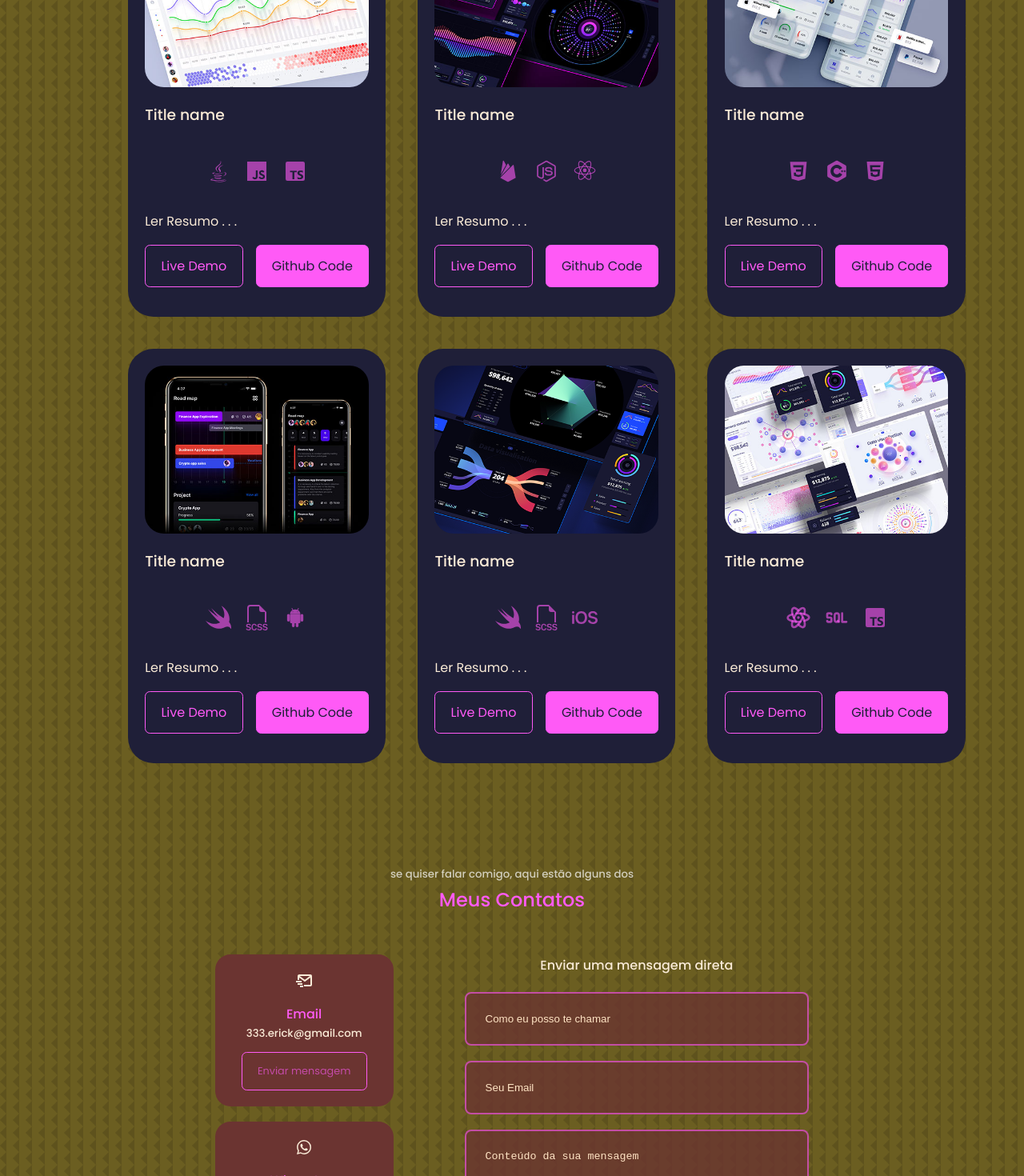
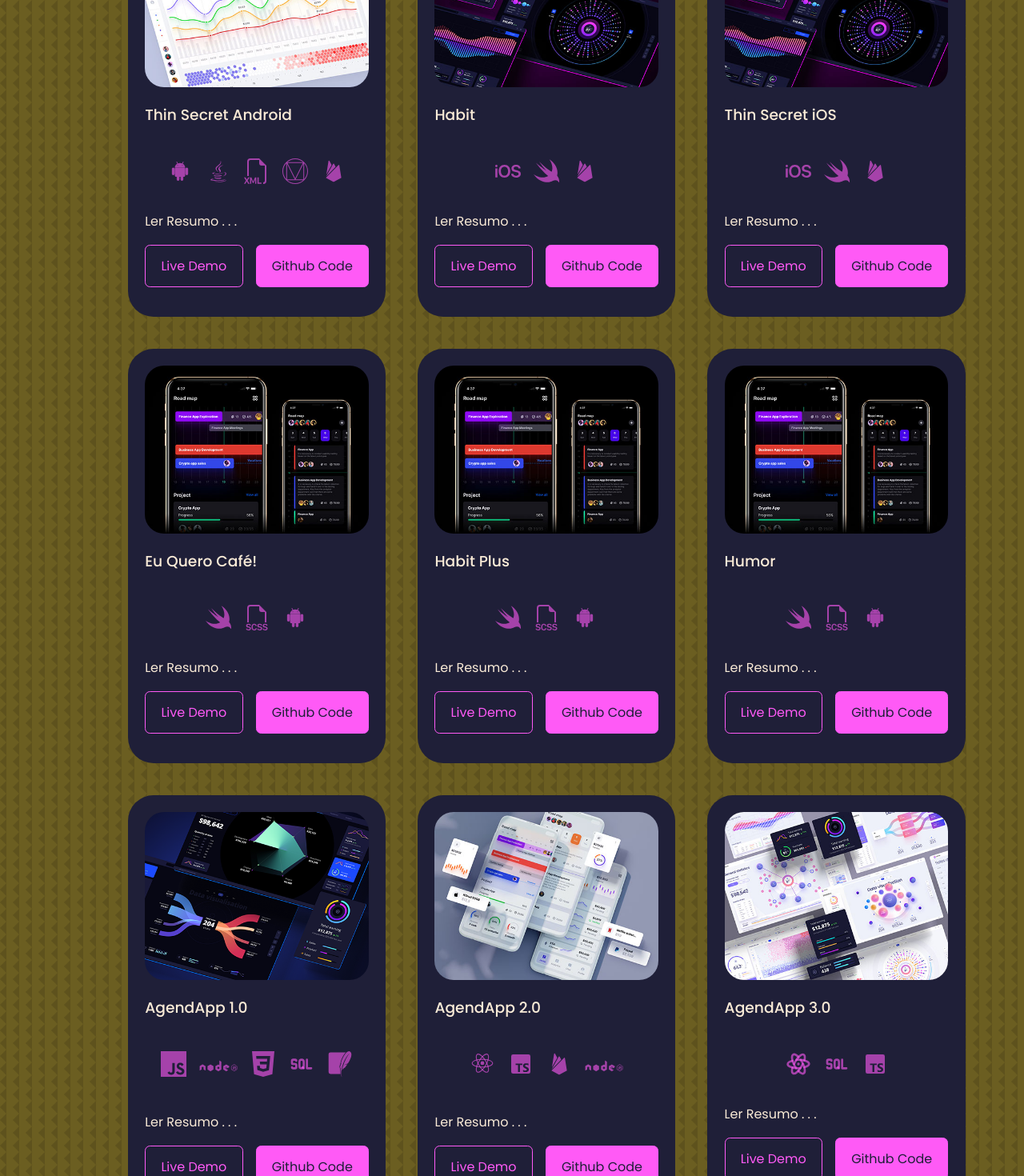
Before and after one commit to lamenkazu/portifolio, a React (Vite) app: page / in a window 1280 px wide. Shown: the part 2720-4190 px from the top of the page at 80% size. Built offline with nearby package versions, Linux system fonts and the light colour scheme.

Commit message:
Edit PortfolioData Not Completed / details changed

```diff
--- a/src/components/nav/Nav.jsx
+++ b/src/components/nav/Nav.jsx
@@ -29,7 +29,7 @@ const Nav = () => {
         const sectionHeight = section.offsetHeight;
 
         if (
-          scrollPosition >= sectionOffsetTop - windowHeight * 0.9 &&
+          scrollPosition >= sectionOffsetTop - windowHeight * 0.7 &&
           (scrollPosition < sectionOffsetTop + sectionHeight ||
             scrollPosition >= documentHeight - windowHeight - footer.offsetHeight)
         ) {
@@ -48,7 +48,7 @@ const Nav = () => {
 
       // Verificar se o scrollPosition está no header
       if (
-        scrollPosition < header.offsetHeight
+        scrollPosition < header.offsetHeight - 300
       ) {
         setActiveNav('#');
       }
--- a/src/components/portfolio/portfolio.css
+++ b/src/components/portfolio/portfolio.css
@@ -33,6 +33,7 @@
 }
 
 .portfolio__item p.expanded {
+    font-size: small;
     max-height: 100%;
     cursor: default;
 
@@ -54,6 +55,10 @@
     color: var(--color-primary-variant);
     transition: color 0.3s ease;
   }
+
+.big{
+    font-size: 3rem;
+}
 
   .portfolio__item-tec .tec-icon.hovered {
     color: #b23;
--- a/src/data/portfolioData.jsx
+++ b/src/data/portfolioData.jsx
@@ -9,35 +9,36 @@ import { BiLogoJava, BiLogoJavascript, BiLogoTypescript,
         BiLogoFirebase, BiLogoNodejs, BiLogoReact, BiLogoCss3,
         BiLogoCPlusPlus, BiLogoHtml5, BiLogoAndroid} from 'react-icons/bi'
 import {GrSwift} from 'react-icons/gr'
-import {BsFiletypeScss} from 'react-icons/bs'
-import {SiIos} from 'react-icons/si'
+import {BsFiletypeScss, BsFiletypeXml} from 'react-icons/bs'
+import {SiCss3, SiIos, SiJavascript, SiMaterialdesign, SiSqlite} from 'react-icons/si'
 import {TbBrandReactNative, TbSql} from 'react-icons/tb'
+import {DiNodejs} from 'react-icons/di'
 
 const portfolioData = [
     {
       id: 1,
       image: IMG1,
-      tecs: [<BiLogoJava/>, <BiLogoJavascript/>, <BiLogoTypescript/>],
-      title: "Title name",
-      resume: "Lorem Ipsum is simply dummy text of the printing and typesetting industry. Lorem Ipsum has been the industry's standard dummy text ever since the 1500s, when an unknown printer took a galley of type and scrambled it to make a type specimen book. It has survived not only five centuries, but also the leap into electronic typesetting, remaining essentially unchanged.",
-      github: "https://github.com/lamenkazu",
-      demo: "https://github.com/jemaf"
+      tecs: [<BiLogoAndroid/>, <BiLogoJava/>, <BsFiletypeXml/>, <SiMaterialdesign/>, <BiLogoFirebase/>],
+      title: "Thin Secret Android",
+      resume: "Nessa versão produzida em Android, o ThinSecret é uma versão réplica do aplicativo FatSecret, contador de nutrientes e calorias. Seu objetivo é tornar o cálculo de IDR mais flexível de acordo com as necessidades do usuário, sem tendenciar o código para a perda de peso. Com uma gama de 45 opções de dieta para alcançar seus objetivos, o usuário tem uma ampla cama de escolhas.",
+      github: "https://github.com/lamenkazu/ThinSecret",
+      demo: "#"
     },
     {
       id: 2,
       image: IMG2,
-      tecs: [<BiLogoFirebase/>, <BiLogoNodejs/>, <BiLogoReact/>],
-      title: "Title name",
-      resume: "Lorem Ipsum is simply dummy text of the printing and typesetting industry. Lorem Ipsum has been the industry's standard dummy text ever since the 1500s, when an unknown printer took a galley of type and scrambled it to make a type specimen book. It has survived not only five centuries, but also the leap into electronic typesetting, remaining essentially unchanged.",
+      tecs: [<SiIos/>, <GrSwift/>, <BiLogoFirebase/>],
+      title: "Habit",
+      resume: "Hab",
       github: "https://github.com/lamenkazu",
       demo: "https://github.com/jemaf"
     },
     {
       id: 3,
-      image: IMG3,
-      tecs: [<BiLogoCss3/>, <BiLogoCPlusPlus/>, <BiLogoHtml5/>],
-      title: "Title name",
-      resume: "Lorem Ipsum is simply dummy text of the printing and typesetting industry. Lorem Ipsum has been the industry's standard dummy text ever since the 1500s, when an unknown printer took a galley of type and scrambled it to make a type specimen book. It has survived not only five centuries, but also the leap into electronic typesetting, remaining essentially unchanged.",
+      image: IMG2,
+      tecs: [<SiIos/>, <GrSwift/>, <BiLogoFirebase/>],
+      title: "Thin Secret iOS",
+      resume: "Em sua versão iOS, o ThinSecret foi um re-trabalho do ThinSecret para Android. Criado no padrão arquitetural MVVM, ele utiliza o mesmo banco de dados no Firebase, porém o design foi refeito para se adequar melhor ao iPhone. O trabalho é menos desenvolvido, por falta de tempo com o material necessário, porém segue os mesmos padrões de requisitos e regras de negócio foram implementados.",
       github: "https://github.com/lamenkazu",
       demo: "https://github.com/jemaf"
     },
@@ -45,29 +46,83 @@ const portfolioData = [
       id: 4,
       image: IMG4,
       tecs: [<GrSwift/>, <BsFiletypeScss/>, <BiLogoAndroid/>],
-      title: "Title name",
-      resume: "Lorem Ipsum is simply dummy text of the printing and typesetting industry. Lorem Ipsum has been the industry's standard dummy text ever since the 1500s, when an unknown printer took a galley of type and scrambled it to make a type specimen book. It has survived not only five centuries, but also the leap into electronic typesetting, remaining essentially unchanged.",
+      title: "Eu Quero Café!",
+      resume: "Aplicação e desenvolvimento de conceitos avançados em estruturas de dados, como Grafos, Listas Encadeadas, Hash, Métodos de Ordenação, dentre outros, para protótipo de rede social funcional no terminal. Apesar da falta de conectividade com a Internet e uma interface adequada, as funcionalidades de uma rede social foram implementadas através de estruturas de dadas criadas por mim mesmo, como trabalho de entrega da disciplina de AEDS. Gosto de mostrar esse projeto, pois foi um marco no meu aprendizado aprofundado de estruturas de dados, como construí-las e operar sobre elas.",
       github: "https://github.com/lamenkazu",
       demo: "https://github.com/jemaf"
     },
     {
       id: 5,
-      image: IMG5,
-      tecs: [<GrSwift/>, <BsFiletypeScss/>, <SiIos/>],
-      title: "Title name",
-      resume: "Lorem Ipsum is simply dummy text of the printing and typesetting industry. Lorem Ipsum has been the industry's standard dummy text ever since the 1500s, when an unknown printer took a galley of type and scrambled it to make a type specimen book. It has survived not only five centuries, but also the leap into electronic typesetting, remaining essentially unchanged.",
+      image: IMG4,
+      tecs: [<GrSwift/>, <BsFiletypeScss/>, <BiLogoAndroid/>],
+      title: "Habit Plus",
+      resume: "Aplicação e desenvolvimento de conceitos avançados em estruturas de dados, como Grafos, Listas Encadeadas, Hash, Métodos de Ordenação, dentre outros, para protótipo de rede social funcional no terminal. Apesar da falta de conectividade com a Internet e uma interface adequada, as funcionalidades de uma rede social foram implementadas através de estruturas de dadas criadas por mim mesmo, como trabalho de entrega da disciplina de AEDS. Gosto de mostrar esse projeto, pois foi um marco no meu aprendizado aprofundado de estruturas de dados, como construí-las e operar sobre elas.",
       github: "https://github.com/lamenkazu",
       demo: "https://github.com/jemaf"
     },
     {
       id: 6,
+      image: IMG4,
+      tecs: [<GrSwift/>, <BsFiletypeScss/>, <BiLogoAndroid/>],
+      title: "Humor",
+      resume: "Aplicação e desenvolv.",
+      github: "https://github.com/lamenkazu",
+      demo: "https://github.com/jemaf"
+    },
+    {
+      id: 7,
+      image: IMG5,
+      tecs: [<SiJavascript/>, <DiNodejs className='big'/>, <SiCss3/>, <TbSql/>, <SiSqlite/>],
+      title: "AgendApp 1.0",
+      resume: "Versão protótipo de um aplicativo de agendamentos. É um projeto simples que visava compreender fundamentos básicos de front e backend, lidando com interações com usuários e operações no banco de dados de forma simples. Front criado com template engine EJS, backend em NodeJs, utilizando Express.",
+      github: "https://github.com/lamenkazu",
+      demo: "https://github.com/jemaf"
+    },
+    {
+      id: 8,
+      image: IMG3,
+      tecs: [<BiLogoReact/>, <BiLogoTypescript/>, <BiLogoFirebase/>, <DiNodejs className='big'/>, ],
+      title: "AgendApp 2.0",
+      resume: "AgendApp 2.0 é basicamente a mesma implementação simples da versão 1.0, o que muda nessa versão são as tecnologias utilizadas. Implementado em padrão arquitetural MVC, a nova versão trás o React utilizando Typescript, junto de um banco de dados noSQL Firebase e uma estilização SCSS. Do mesmo modo que a primeira versão foi uma versão de estudos, essa aplicação serviu pra aplicar os conceitos das novas tecnologias que eu aprendi.",
+      github: "https://github.com/lamenkazu",
+      demo: "https://github.com/jemaf"
+    },
+    {
+      id: 9,
       image: IMG6,
       tecs: [<TbBrandReactNative/>, <TbSql/>, <BiLogoTypescript/>],
-      title: "Title name",
-      resume: "Lorem Ipsum is simply dummy text of the printing and typesetting industry. Lorem Ipsum has been the industry's standard dummy text ever since the 1500s, when an unknown printer took a galley of type and scrambled it to make a type specimen book. It has survived not only five centuries, but also the leap into electronic typesetting, remaining essentially unchanged.",
+      title: "AgendApp 3.0",
+      resume: "A versão 3.0 do AgendApp, ao invés de trazer novas tecnologias, trás novos conhecimentos de sistemas como um todo. Implementada em MVC e EJS como na primeira versão, utilizando MySQL em um servidor NodeJs. O que mudou dessa vez foi excepcionalmente a qualidade do código, aplicação de conceitos de Engenharia de Software, implementação avançada de um banco de dados relacional bem planejado, uma API própria com alto padrão de regras de negócio. Uma versão mais complexa e bem feita das versões anteriores, porém com as mesmas funções básicas.",
       github: "https://github.com/lamenkazu",
       demo: "https://github.com/jemaf"
-    }
+    },
+    {
+      id: 10,
+      image: IMG4,
+      tecs: [<GrSwift/>, <BsFiletypeScss/>, <BiLogoAndroid/>],
+      title: "CaraLivro, Rede Social em C",
+      resume: "Aplicação e desenvolvimento de conceitos avançados em estruturas de dados, como Grafos, Listas Encadeadas, Hash, Métodos de Ordenação, dentre outros, para protótipo de rede social funcional no terminal. Apesar da falta de conectividade com a Internet e uma interface adequada, as funcionalidades de uma rede social foram implementadas através de estruturas de dadas criadas por mim mesmo, como trabalho de entrega da disciplina de AEDS. Gosto de mostrar esse projeto, pois foi um marco no meu aprendizado aprofundado de estruturas de dados, como construí-las e operar sobre elas.",
+      github: "https://github.com/lamenkazu",
+      demo: "https://github.com/jemaf"
+    },
+    {
+      id: 11,
+      image: IMG4,
+      tecs: [<GrSwift/>, <BsFiletypeScss/>, <BiLogoAndroid/>],
+      title: "Lembrol - Reminder App",
+      resume: ".",
+      github: "https://github.com/lamenkazu",
+      demo: "https://github.com/jemaf"
+    },
+    {
+      id: 12,
+      image: IMG4,
+      tecs: [<GrSwift/>, <BsFiletypeScss/>, <BiLogoAndroid/>],
+      title: "Portfólio Pessoal",
+      resume: ".",
+      github: "https://github.com/lamenkazu",
+      demo: "https://github.com/jemaf"
+    },
 ]
 
 export default portfolioData
--- a/src/main.jsx
+++ b/src/main.jsx
@@ -4,6 +4,7 @@ import App from './App.jsx'
 
 ReactDOM.createRoot(document.getElementById('root')).render(
   <React.StrictMode>
+    {window.alert("Esse portfólio ainda não está completo! sendo produzido nesse momento, porém fique a vontade para verificar seu estado atual. 90% Completo")}
     <App />
   </React.StrictMode>,
 )
```
